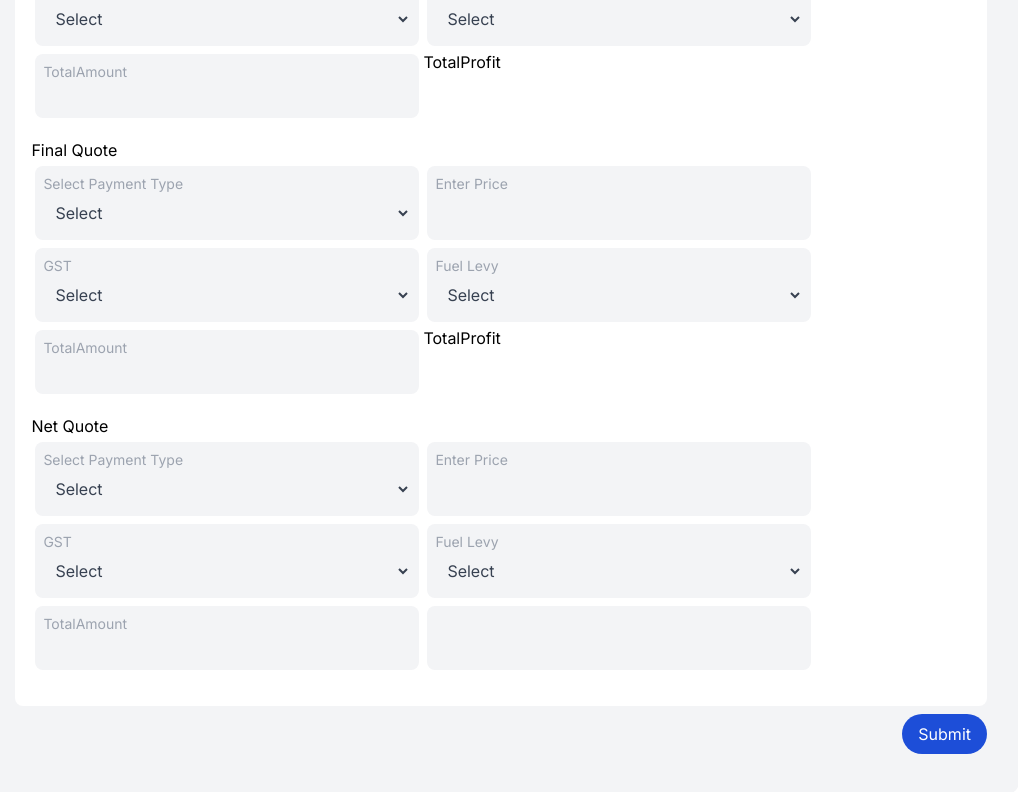
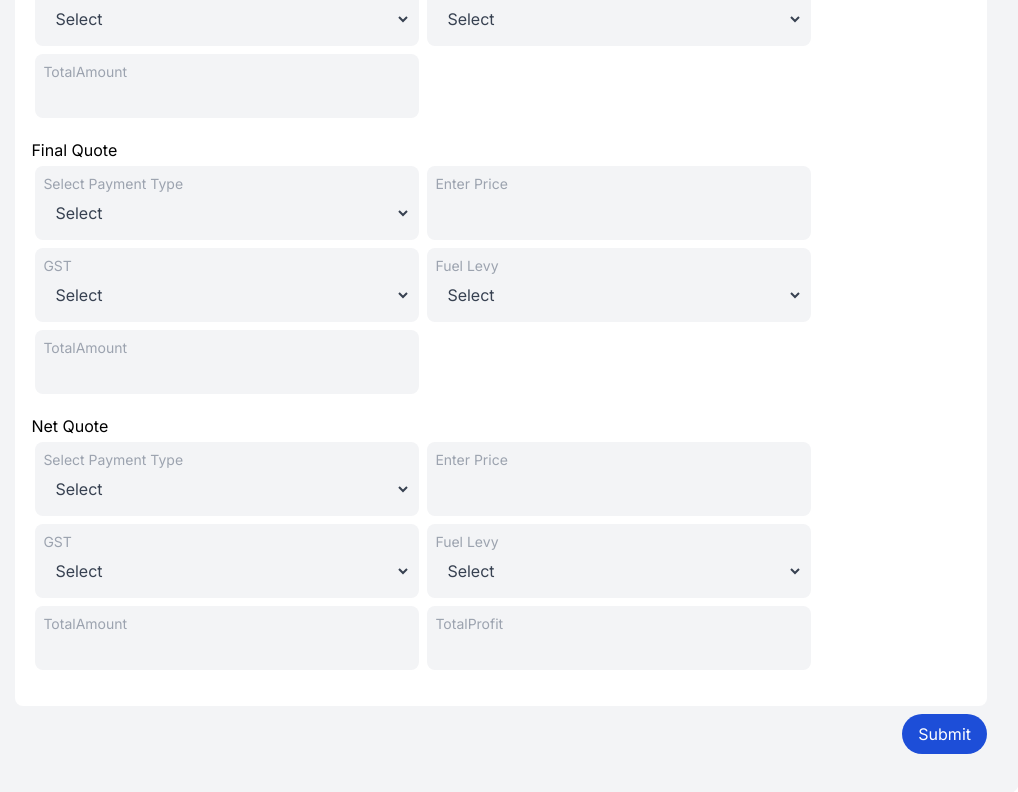
Before and after one commit to Mishragini/OZIFleet, a Next.js app: page / in a window 1280 px wide. Shown: the part 2866-3658 px from the top of the page, without its empty margins (245-1263 px from the left). Built offline with nearby package versions, Linux system fonts and the light colour scheme.

Commit message:
fixes quote

```diff
--- a/src/components/Quote.tsx
+++ b/src/components/Quote.tsx
@@ -13,7 +13,7 @@ export const Quote=({type}:{type:"Customer"|"Final"|"Net"})=>{
                <Select label="GST" options={PERCENTAGE}/>
                <Select label="Fuel Levy" options={PERCENTAGE}/>
                <InputBox label="TotalAmount"/>
-               {(type==='Net')?<InputBox label=""/>:"TotalProfit"}
+               {(type==='Net')?<InputBox label="TotalProfit"/>:""}
             </div>
         </div>
     )
```
Also changed, not shown: src/hooks/reducer.ts (added).
